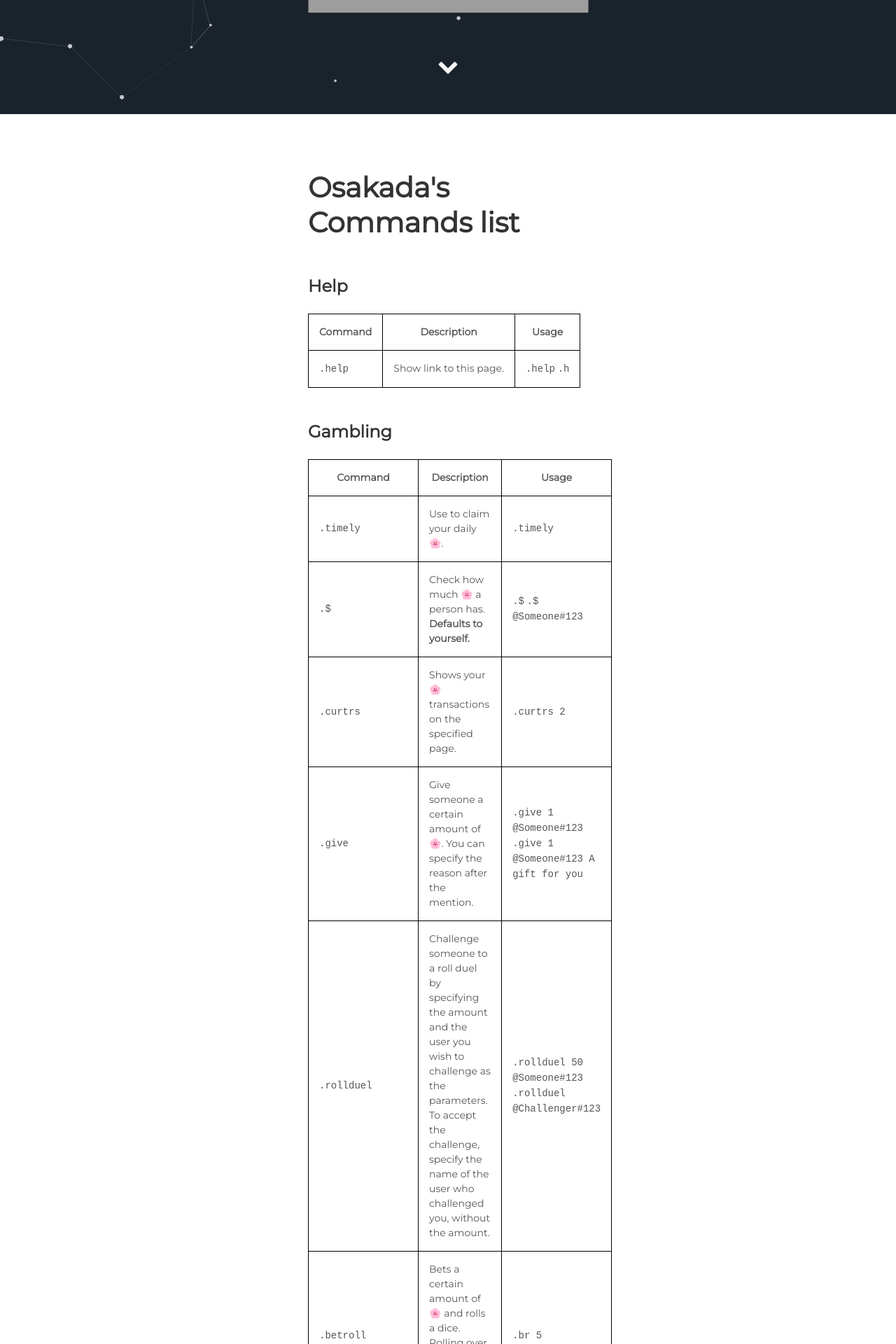
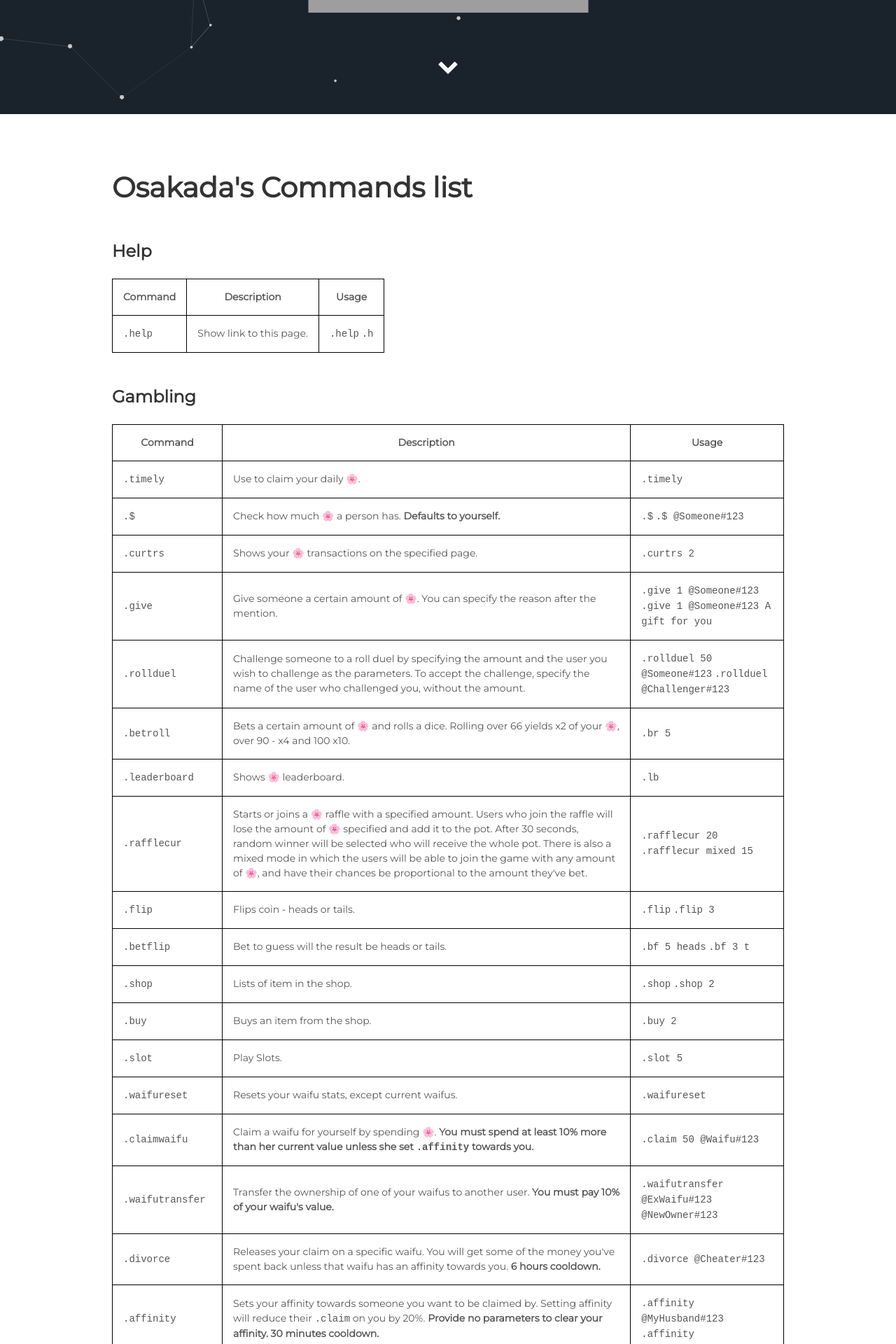
Before and after one commit to NatsumeLS/NatsumeLS.github.io, a Jekyll site: the page built from bot/osakada/index.html, in a window 1280 px wide. Shown: the part 737-2657 px from the top of the page at 70% size. Built offline with Jekyll 4.4.1, drawn with Linux system fonts in a browser that asks for light colours; comment, search, counter and statistics services are not loaded; grey boxes are pictures that could not be loaded.

Commit message:
Revert "Update main.css"
This reverts commit 3f4e24b142d506e89de55992dd127f9a4fd51414.

```diff
--- a/assets/css/main.css
+++ b/assets/css/main.css
@@ -3620,7 +3620,7 @@ sub,sup{
 }
 .help{
 	width:90%;
-	max-width:400px;
+	max-width:960px;
 	margin:0 auto
 }
 .commands {
```
